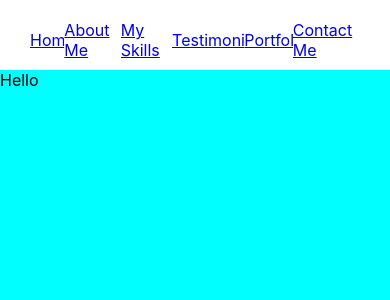
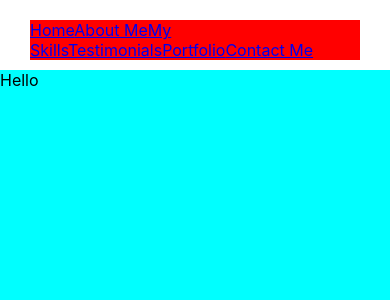
Before and after one commit to Feridun12/Portfolio, a React (Create React App) app: page / in a window 390 px wide. Shown: the top 300 px of the page. Built offline with nearby package versions, Linux system fonts and the light colour scheme.

Commit message:
added media query for mobile burger nav menu

```diff
--- a/src/components/Navbar/MobileNavigation.js
+++ b/src/components/Navbar/MobileNavigation.js
@@ -1,9 +1,13 @@
-import React from 'react'
+import React from "react";
+import NavLinks from "./NavLinks";
+import "../Navbar/styles/TopBar.scss";
 
-function MobileNavigation () {
-return (
-    <div> Hello</div>
-)
-};
+function MobileNavigation() {
+  return (
+    <nav className="mobile-navigation">
+      <NavLinks />
+    </nav>
+  );
+}
 
 export default MobileNavigation;
--- a/src/components/Navbar/NavLinks.js
+++ b/src/components/Navbar/NavLinks.js
@@ -1,7 +1,16 @@
 import React from "react";
 
 function NavLinks() {
-  return <div> Hello</div>;
+  return (
+    <div className="nav-links">
+      <a href="#intro">Home</a>
+      <a href="#about-me">About Me</a>
+      <a href="#my-skills">My Skills</a>
+      <a href="#testimonials">Testimonials</a>
+      <a href="#portfolio">Portfolio</a>
+      <a href="#contact-me">Contact Me</a>
+    </div>
+  );
 }
 
 export default NavLinks;
--- a/src/components/Navbar/Navigation.js
+++ b/src/components/Navbar/Navigation.js
@@ -1,9 +1,13 @@
-import React from 'react'
+import React from "react";
+import NavLinks from "./NavLinks";
+import "../Navbar/styles/TopBar.scss";
 
-function Navigation () {
-return (
-    <div> Hello</div>
-)
+function Navigation() {
+  return (
+    <nav className="navigation">
+      <NavLinks />
+    </nav>
+  );
 }
 
 export default Navigation;
--- a/src/components/Navbar/TopBar.jsx
+++ b/src/components/Navbar/TopBar.jsx
@@ -1,19 +1,24 @@
 import React from "react";
+import Navigation from "./Navigation";
+import MobileNavigation from "./MobileNavigation";
 import "../Navbar/styles/TopBar.scss";
 
 function TopBar() {
   return (
     <div className="top-bar">
       <div className="wrapper">
-        <a href="#intro">Home</a>
-        <a href="#about-me">About Me</a>
-        <a href="#my-skills">My Skills</a>
-        <a href="#testimonials">Testimonials</a>
-        <a href="#portfolio">Portfolio</a>
-        <a href="#contact-me">Contact Me</a>
+        <Navigation />
+        <MobileNavigation />
       </div>
     </div>
   );
 }
 
 export default TopBar;
+
+/* <a href="#intro">Home</a>
+        <a href="#about-me">About Me</a>
+        <a href="#my-skills">My Skills</a>
+        <a href="#testimonials">Testimonials</a>
+        <a href="#portfolio">Portfolio</a>
+        <a href="#contact-me">Contact Me</a> */
--- a/src/components/Navbar/styles/TopBar.scss
+++ b/src/components/Navbar/styles/TopBar.scss
@@ -1,4 +1,4 @@
-.top-bar{
+.top-bar {
   background-color: white;
   width: 100%;
   height: 70px;
@@ -6,7 +6,7 @@
   top: 0;
   z-index: 2;
 
-    .wrapper{
+  .wrapper {
     padding: 10px 30px;
     display: flex;
     align-items: center;
@@ -14,3 +14,18 @@
     margin-top: 10px;
   }
 }
+
+.mobile-navigation {
+  display: none;
+}
+
+@media screen and (max-width: 500px) {
+  .navigation {
+    display: none;
+  }
+
+  .mobile-navigation {
+    display: flex;
+    background-color: red;
+  }
+}
```
Lines whose indentation alone changed are shown as unchanged.
